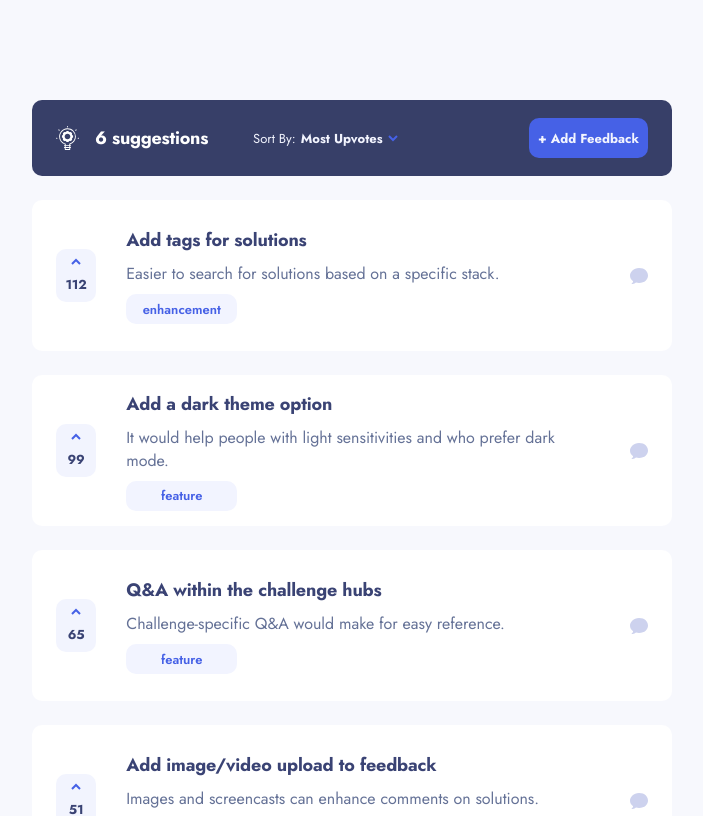
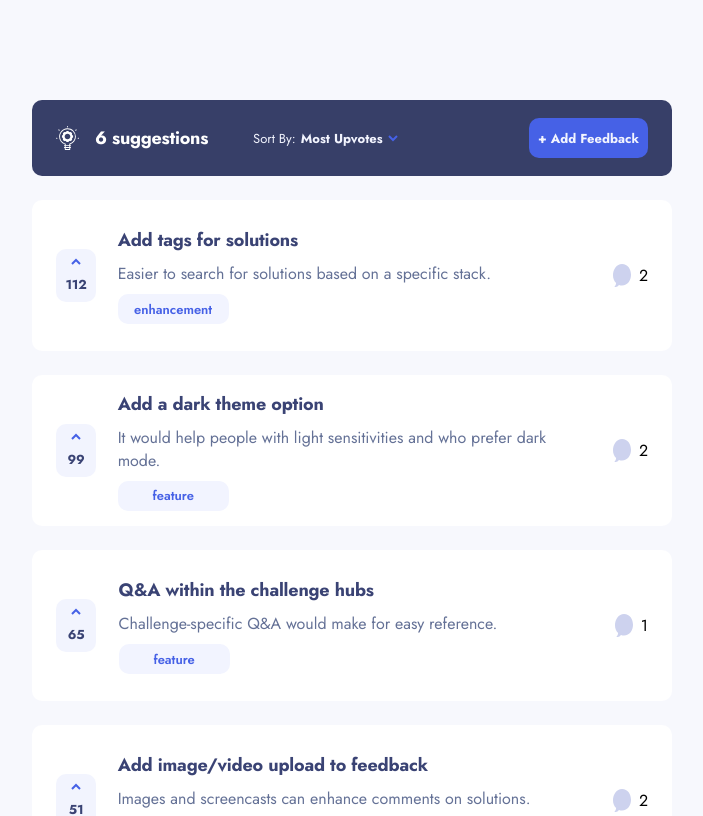
Before and after one commit to kuxala/team-3, a React (Vite) app: page / in a window 1280 px wide. Shown: the top 816 px of the page, without its empty margins (288-991 px from the left). Built offline with nearby package versions, Linux system fonts and the light colour scheme.

Commit message:
add: upote functionality

```diff
--- a/src/App.jsx
+++ b/src/App.jsx
@@ -14,6 +14,7 @@ function App() {
   const [data, setData] = useState(jsonData);
   // console.log("data in app: ", data)
   // console.count("Rendered: ")
+
   return (
     <>
       <MyContext.Provider value={{ data, setData }}>
--- a/src/components/SuggestionCard.jsx
+++ b/src/components/SuggestionCard.jsx
@@ -1,42 +1,70 @@
 import styled from "styled-components";
-import React, { useContext } from "react";
+import React, { useContext, useState } from "react";
 import { MyContext } from "../App";
 import { Link } from "react-router-dom";
+
 export default function SuggestionCard() {
   const { data, setData } = useContext(MyContext);
-  // to={`/suggestions/${item.id}`}
+  const [upvoteStates, setUpvoteStates] = useState({});
+
+  const handleUpdate = (itemId) => {
+    const updatedUpvoteStates = { ...upvoteStates };
+    updatedUpvoteStates[itemId] = !updatedUpvoteStates[itemId];
+    setUpvoteStates(updatedUpvoteStates);
+
+    const updatedProductRequests = data.productRequests.map((item) => {
+      if (item.id === itemId) {
+        return {
+          ...item,
+          upvotes: updatedUpvoteStates[itemId]
+            ? item.upvotes + 1
+            : item.upvotes - 1,
+        };
+      }
+      return item;
+    });
+
+    setData({ ...data, productRequests: updatedProductRequests });
+  };
 
   return (
     <>
       {data.productRequests.map((item) => {
         return (
-          <StyledDiv key={item.id} to={`/suggestions/${item.id}`}>
-            {/* <Link to={`/suggestions/${item.id}`}>here</Link> */}
-            <UpvotesDesktop>
+          <StyledDiv key={item.id}>
+            <UpvotesDesktop
+              onClick={() => {
+                handleUpdate(item.id);
+              }}
+            >
               <img src="/assets/shared/icon-arrow-up.svg" />
               <p>{item.upvotes}</p>
             </UpvotesDesktop>
 
-            <CenterDiv>
+            <CenterDiv to={`/suggestions/${item.id}`}>
               <StyledTexts>
                 <h3>{item.title}</h3>
                 <p>{item.description}</p>
               </StyledTexts>
               <StyledCategory>{item.category}</StyledCategory>
               <StyledBottom>
-                <Upvotes>
+                <Upvotes
+                  onClick={() => {
+                    console.log(item.upvotes);
+                  }}
+                >
                   <img src="/assets/shared/icon-arrow-up.svg" />
                   <p>{item.upvotes}</p>
                 </Upvotes>
                 <Comments>
                   <img src="/assets/shared/icon-comments.svg" />
-                  {/* {item.comments.length} */}
+                  {item?.comments?.length}
                 </Comments>
               </StyledBottom>
             </CenterDiv>
             <CommentsDesktop>
               <img src="/assets/shared/icon-comments.svg" />
-              {/* {item.comments.length} */}
+              {item?.comments?.length}
             </CommentsDesktop>
           </StyledDiv>
         );
@@ -45,7 +73,7 @@ export default function SuggestionCard() {
   );
 }
 
-const StyledDiv = styled(Link)`
+const StyledDiv = styled.div`
   display: flex;
   flex-direction: column;
   min-height: 200px;
@@ -65,7 +93,8 @@ const StyledDiv = styled(Link)`
     justify-content: space-between;
   }
 `;
-const CenterDiv = styled.div`
+const CenterDiv = styled(Link)`
+  text-decoration: none;
   @media only screen and (min-width: 768px) {
     width: 80%;
   }
@@ -184,7 +213,7 @@ const UpvotesDesktop = styled.div`
 `;
 const CommentsDesktop = styled.div`
   display: flex;
-  gap: 4px;
+  gap: 8px;
   @media only screen and (max-width: 768px) {
     display: none;
   }
@@ -194,4 +223,5 @@ const Comments = styled.div`
   display: flex;
   align-items: center;
   justify-content: center;
+  gap: 8px;
 `;
--- a/src/pages/Feedback.jsx
+++ b/src/pages/Feedback.jsx
@@ -41,20 +41,20 @@ export default function Id() {
                     </Upvotes>
                     <Comments>
                       <img src="/assets/shared/icon-comments.svg" />
-                      {/* {item.comments.length} */}
+                      {card?.comments?.length}
                     </Comments>
                   </StyledBottom>
                 </CenterDiv>
                 <CommentsDesktop>
                   <img src="/assets/shared/icon-comments.svg" />
-                  {/* {item.comments.length} */}
+                  {card?.comments?.length}
                 </CommentsDesktop>
               </StyledDiv>
             );
           }
         })}
       </div>
-      {/* <CommentSection/> */}
+      <CommentSection />
     </>
   );
 }
--- a/src/pages/RoardmapPage.jsx
+++ b/src/pages/RoardmapPage.jsx
@@ -29,7 +29,7 @@ export default function RoardmapPage() {
             </div>
             <h3>Roadmap</h3>
           </div>
-          <button>+ add Feedback</button>
+          <StyledLink to="/add-feedback">+ add Feedback</StyledLink>
         </RodmapHeader>
 
         {screenWidth < 768 ? (
@@ -374,7 +374,7 @@ const Comments = styled.div`
 
 const StyledContainer = styled.div`
   @media only screen and (min-width: 768px) {
-    width: 80%;
+    width: 60%;
     margin: 0 auto;
     border-radius: 10px;
     margin-top: 50px;
@@ -410,16 +410,15 @@ const RodmapHeader = styled.div`
     letter-spacing: -0.25px;
   }
   & > button {
-    width: 134px;
+    width: 140px;
     height: 40px;
-
     flex-shrink: 0;
     border-radius: 10px;
     border: none;
     outline: none;
     background: #ad1fea;
     color: #f2f4fe;
-    font-size: 13px;
+    font-size: 14px;
     font-style: normal;
     font-weight: 700;
     line-height: normal;
@@ -427,6 +426,29 @@ const RodmapHeader = styled.div`
     &:hover {
       opacity: 0.8;
     }
+  }
+`;
+const StyledLink = styled(Link)`
+  width: 140px;
+  height: 40px;
+  flex-shrink: 0;
+  border: none;
+  outline: none;
+  cursor: pointer;
+  border-radius: 10px;
+  background: #ad1fea;
+  color: #f2f4fe;
+  font-family: Jost;
+  font-size: 14px;
+  font-style: normal;
+  font-weight: 700;
+  line-height: normal;
+  display: flex;
+  justify-content: center;
+  align-items: center;
+  text-decoration: none;
+  &:hover {
+    opacity: 0.8;
   }
 `;
 const LinkTo = styled(Link)`
```
